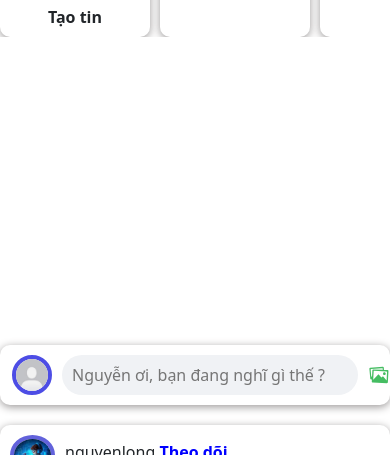
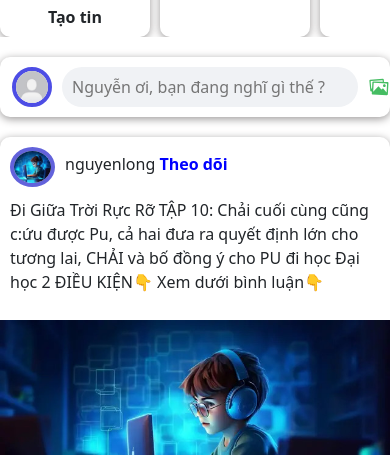
Before and after one commit to nguyenlong03/DesignFacebook, a React (Create React App) app: page / in a window 390 px wide. Shown: the part 283-738 px from the top of the page. Built offline with nearby package versions, Linux system fonts and the light colour scheme.

Commit message:
fix media mobie

```diff
--- a/public/index.html
+++ b/public/index.html
@@ -2,6 +2,7 @@
 <html lang="en">
   <head>
     <meta charset="utf-8" />
+
     <link rel="icon" href="%PUBLIC_URL%/favicon.ico" />
     <meta name="viewport" content="width=device-width, initial-scale=1" />
     <meta name="theme-color" content="#000000" />
@@ -24,7 +25,7 @@
       work correctly both with client-side routing and a non-root public URL.
       Learn how to configure a non-root public URL by running `npm run build`.
     -->
-    <title>React App</title>
+    <title>Facebook</title>
   </head>
   <body>
     <noscript>You need to enable JavaScript to run this app.</noscript>
--- a/src/components/content/content.scss
+++ b/src/components/content/content.scss
@@ -217,6 +217,7 @@
         width: 100%;
         margin-left: 0;
         height: auto;
+        margin-top: 0;
 
       }
     }
```
